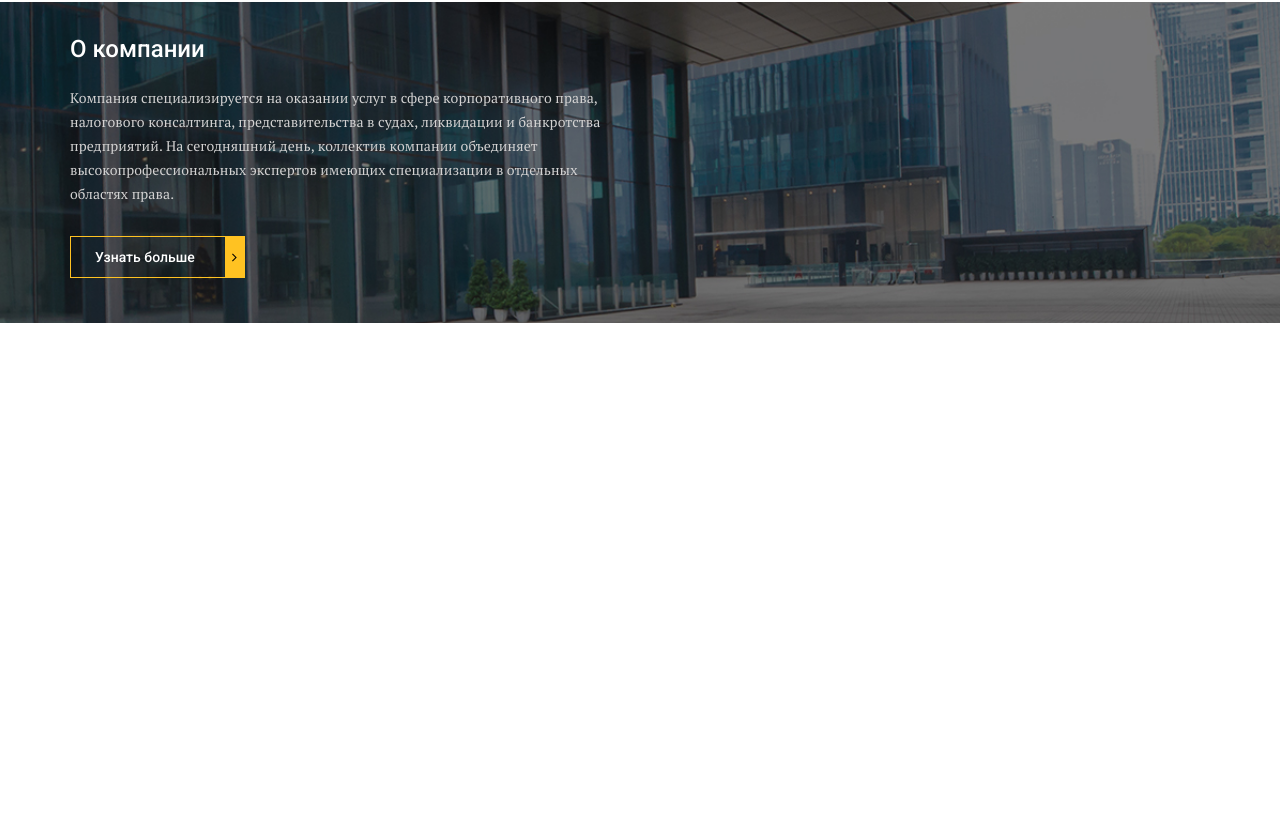
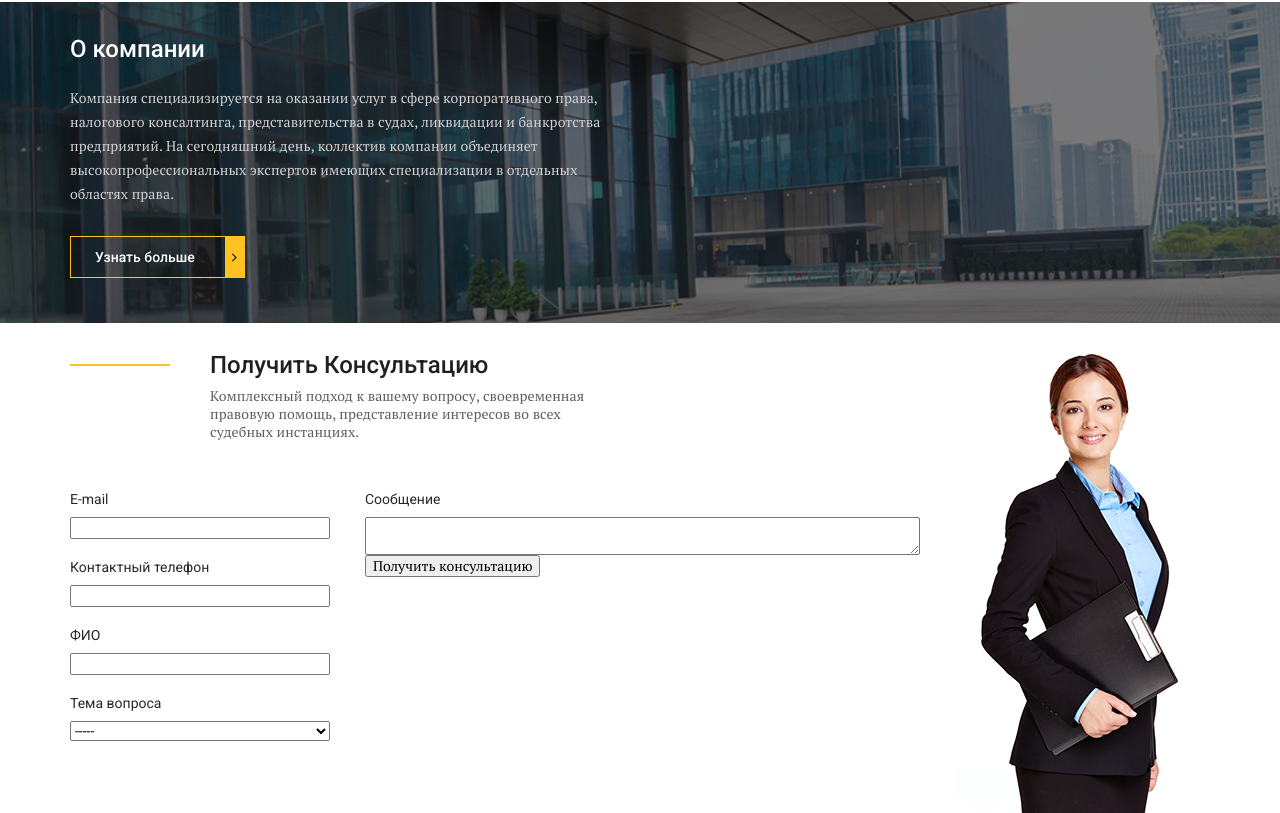
Before and after one commit to entertoinfo/Copy-of-site, a plain HTML site: page index.html in a window 1280 px wide. Shown: the part 1210-2023 px from the top of the page. Before the commit the page ends 1533 px from the top, so only its background shows below. Drawn offline with nearby package versions, Linux system fonts and the light colour scheme; files whose address does not match are found by name.

Commit message:
Copy-of-site

```diff
--- a/assets/css/style.css
+++ b/assets/css/style.css
@@ -226,7 +226,7 @@ header {
   content: "\f105";
 }
 
-.slick-prev::before {
+.slick-prev:before {
   content: "\f104";
 }
 
@@ -248,13 +248,15 @@ header {
   margin-bottom: 60px;
 }
 
-.services__title-box {
+.services__title-box,
+.form__title-box {
   max-width: 520px;
   padding-left: 140px;
   position: relative;
 }
 
-.services__title-box::before {
+.services__title-box:before,
+.form__title-box:before {
   content: "";
   position: absolute;
   width: 100px;
@@ -264,7 +266,8 @@ header {
   top: 11px;
 }
 
-.services-title {
+.services__title,
+.form__title {
   font-size: 24px;
   font-weight: 500;
   line-height: 24px;
@@ -273,7 +276,8 @@ header {
   font-family: 'Roboto', sans-serif;
 }
 
-.services__text {
+.services__text,
+.form__text {
   letter-spacing: 0.1px;
 }
 
@@ -337,7 +341,8 @@ header {
   border-bottom: 1px solid #050505;
   margin-right: 60px;
 }
-.about{
+
+.about {
   background-image: url(/assets/img/about-fon.jpg);
   background-size: cover;
   background-position: center;
@@ -346,10 +351,11 @@ header {
   padding: 25px 0px 45px;
 }
 
-.about__inner{
+.about__inner {
   max-width: 545px;
 }
-.about__title{
+
+.about__title {
   font-size: 24px;
   line-height: 24px;
   padding: 10px 0px 25px;
@@ -357,12 +363,57 @@ header {
   font-weight: 500;
   font-family: 'Roboto', sans-serif;
 }
-.about__text{
+
+.about__text {
   line-height: 24px;
   letter-spacing: 0.1px;
   color: #d3d2d2;
   margin-bottom: 30px;
 }
-.about__btn.default-btn::after{
+
+.about__btn.default-btn:after {
   color: #000;
 }
+.form{
+  padding-top: 30px;
+}
+.form__inner{
+padding-bottom: 40px;
+background-image: url(/assets/img/form-bg.png);
+min-height: 460px;
+background-repeat: no-repeat;
+background-position: bottom right;
+}
+.form__box{
+  max-width: 850px;
+  padding-top: 40px;
+}
+.form__box-inner{
+  display: flex;
+  justify-content: space-between;
+}
+.form__box-left{
+  max-width: 260px;
+  width: 100%;
+}
+.form__box-right{
+  max-width: 555px;
+  width: 100%;
+}
+.form__box-inner label,
+.form__box-inner input,
+.form__box-inner textarea,
+.form__box-inner select{
+display: block;
+width: 100%;
+}
+.form__box-inner label{
+  line-height: 36px;
+  color: #282828;
+  font-family: 'Roboto', sans-serif;
+}
+.form__box-inner input{
+  margin-bottom: 10px;
+  outline: none;
+  /*! Сделать на Select,lebel  */
+}
--- a/index.html
+++ b/index.html
@@ -101,7 +101,7 @@
     <div class="container">
       <div class="services__top">
         <div class="services__title-box">
-          <div class="services-title">
+          <div class="services__title">
             Наши Услуги
           </div>
           <div class="services__text">
@@ -192,6 +192,61 @@
       </div>
     </div>
   </section>
+  <section class="form">
+    <div class="container">
+      <div class="form__inner">
+        <div class="form__content">
+          <div class="form__title-box">
+            <div class="form__title">
+              Получить Консультацию
+            </div>
+            <div class="form__text">
+              Комплексный подход к вашему вопросу, своевременная правовую помощь, представление интересов во всех
+              судебных инстанциях.
+            </div>
+          </div>
+          <!-- форма для отправки сообщения клиента -->
+          <div class="form__box">
+            <form action="#">
+              <div class="form__box-inner">
+                <div class="form__box-left">
+                  <label for="#">
+                     E-mail
+                    <input type="text">
+                  </label>
+                  <label for="#">
+                     Контактный телефон
+                    <input type="text">
+                  </label>
+                  <label for="#">
+                     ФИО
+                    <input type="text">
+                  </label>
+                  <label for="#">
+                    Тема вопроса
+                   <select>
+                     <!-- Селект для выбора варианта темы -->
+                     <option>-----</option>
+                     <option>-----</option>
+                     <option>-----</option>
+                     <option>-----</option>
+                   </select>
+                 </label>
+                </div>
+                <div class="form__box-right">
+                  <label for="#">
+                    Сообщение
+                   <textarea></textarea>
+                 </label>
+                  <button type="submit">Получить консультацию</button>
+                </div>
+              </div>
+            </form>
+          </div>
+        </div>
+      </div>
+    </div>
+  </section>
   <div style="display: none;" id="animatedModal" class="animated-modal">
     <h2>Hello!</h2>
     <p>This is animated content! Cool, right?</p>
```
Also changed, not shown: assets/img/form-bg.png (added), 1 other file.
